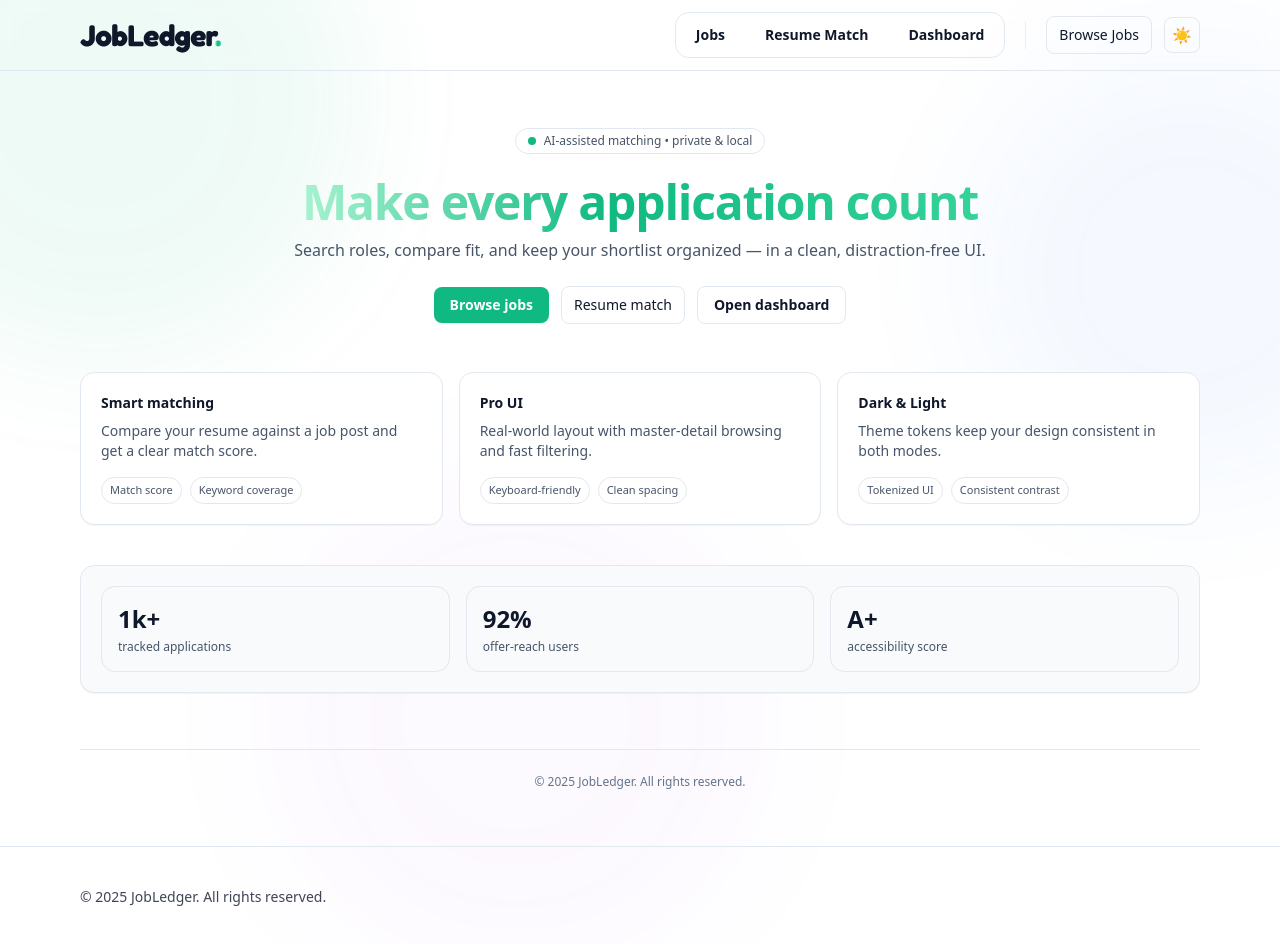
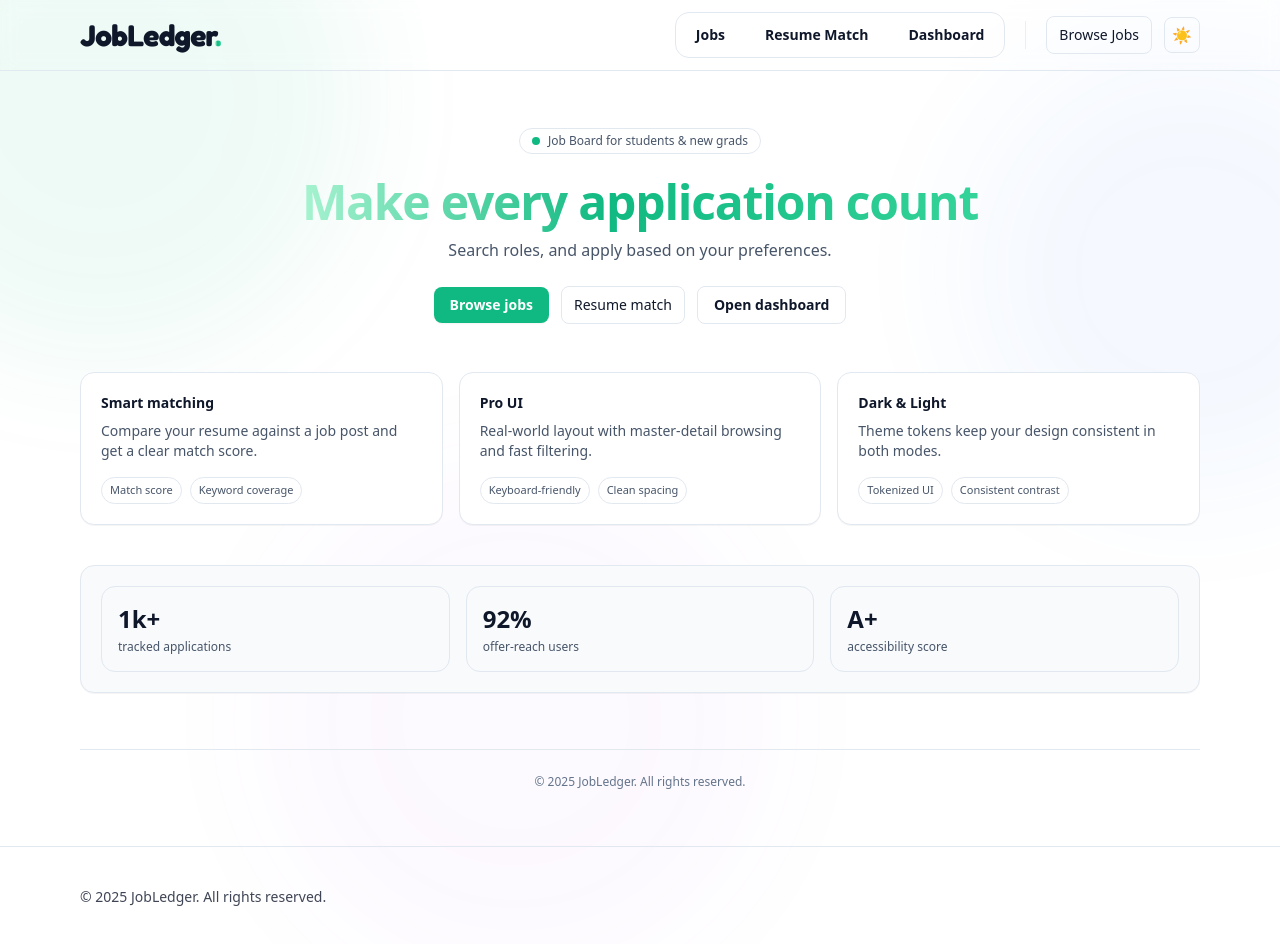
Before and after one commit to denildominic/jobledger, a Next.js app: page / in a window 1280 px wide. Shown: the top 944 px of the page. Built offline with nearby package versions, Linux system fonts and the light colour scheme.

Commit message:
Made changes to dashboard with new customizations

```diff
--- a/app/page.tsx
+++ b/app/page.tsx
@@ -34,7 +34,7 @@ export default function Home() {
               className="inline-block h-2 w-2 rounded-full"
               style={{ background: "rgb(16 185 129)" }}
             />
-            AI-assisted matching • private &amp; local
+            Job Board for students &amp; new grads
           </div>
 
           <h1 className="mt-6 text-4xl sm:text-5xl font-extrabold tracking-tight">
@@ -42,8 +42,7 @@ export default function Home() {
           </h1>
 
           <p className="mt-3 text-sm sm:text-base" style={{ color: "rgb(var(--muted))" }}>
-            Search roles, compare fit, and keep your shortlist organized — in a clean,
-            distraction-free UI.
+            Search roles, and apply based on your preferences.
           </p>
 
           <div className="mt-6 flex flex-wrap items-center justify-center gap-3">
```
